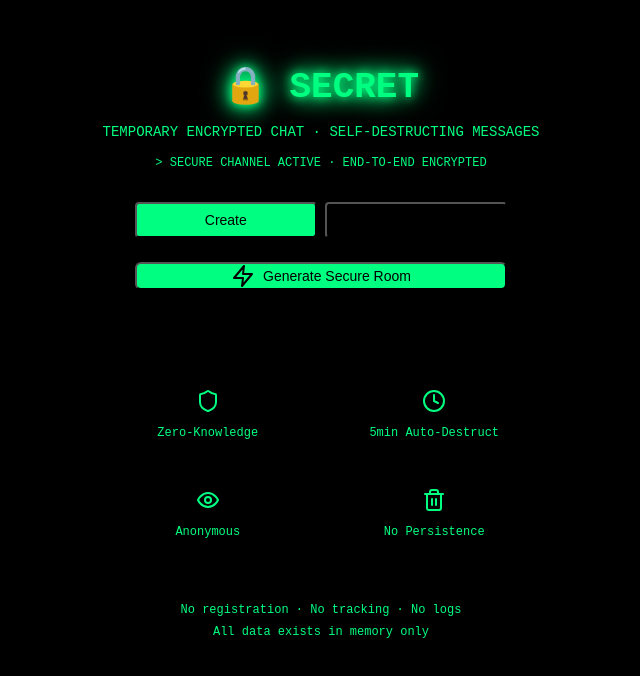
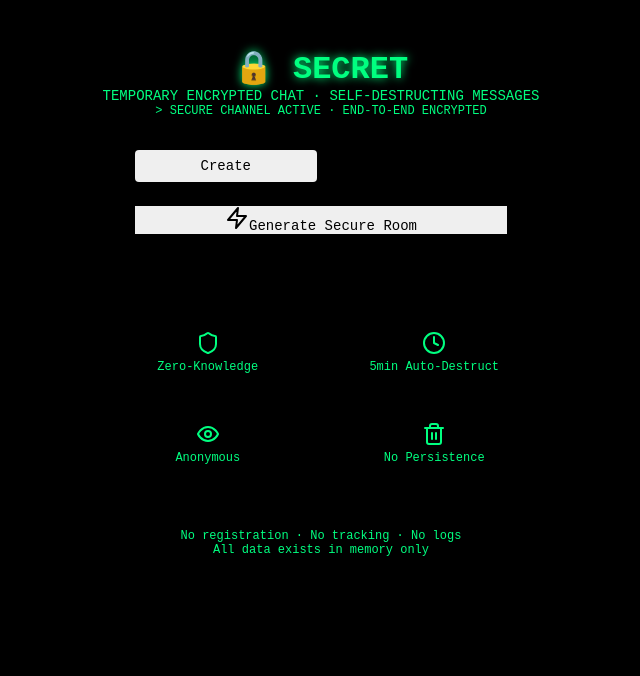
Before and after one commit to tlettesaid-hue/secret-chat-1, a React (Vite) app in the folder secret-chat/: page / in a window 1280 px wide. Shown: the top 676 px of the page, without its empty margins (319-959 px from the left). Built offline with nearby package versions, Linux system fonts and the light colour scheme; no server answers.

Commit message:
Update globals.css

```diff
--- a/secret-chat/src/styles/globals.css
+++ b/secret-chat/src/styles/globals.css
@@ -11,259 +11,143 @@ body {
   overflow-x: hidden;
 }
 
-.glow-text {
-  text-shadow: 0 0 10px #00ff80, 0 0 20px #00ff80, 0 0 30px #00ff80;
-}
-
-.glow-border {
-  box-shadow: 0 0 15px rgba(0, 255, 128, 0.3);
-}
-
-.scanline {
-  position: fixed;
-  top: 0;
-  left: 0;
-  width: 100%;
-  height: 100%;
-  background: linear-gradient(
-    to bottom,
-    transparent 50%,
-    rgba(0, 255, 128, 0.03) 50%
-  );
-  background-size: 100% 4px;
-  pointer-events: none;
-  z-index: 9999;
-  animation: scanline 8s linear infinite;
-}
-
-@keyframes scanline {
-  0% {
-    transform: translateY(-100%);
-  }
-  100% {
-    transform: translateY(100%);
-  }
-}
-
 .container {
   max-width: 1200px;
   margin: 0 auto;
   padding: 0 1rem;
 }
 
-.backdrop-blur-sm {
-  backdrop-filter: blur(8px);
+/* تنسيقات الأزرار */
+button {
+  border: none;
+  cursor: pointer;
+  font-family: inherit;
 }
 
-.animate-pulse {
-  animation: pulse 2s cubic-bezier(0.4, 0, 0.6, 1) infinite;
+.btn {
+  display: inline-flex;
+  align-items: center;
+  justify-content: center;
+  border-radius: 0.375rem;
+  font-size: 0.875rem;
+  font-weight: 500;
+  transition: all 0.2s;
+  padding: 0.5rem 1rem;
 }
 
-@keyframes pulse {
-  0%, 100% {
-    opacity: 1;
-  }
-  50% {
-    opacity: 0.5;
-  }
+.btn-primary {
+  background: #00ff80;
+  color: #000;
 }
 
-.animate-bounce {
-  animation: bounce 1s infinite;
+.btn-primary:hover {
+  background: #00cc66;
 }
 
-@keyframes bounce {
-  0%, 100% {
-    transform: translateY(-25%);
-    animation-timing-function: cubic-bezier(0.8,0,1,1);
-  }
-  50% {
-    transform: none;
-    animation-timing-function: cubic-bezier(0,0,0.2,1);
-  }
+.btn-outline {
+  border: 1px solid rgba(0, 255, 128, 0.3);
+  color: #00ff80;
+  background: transparent;
 }
 
-.sticky {
-  position: sticky;
+.btn-outline:hover {
+  background: rgba(0, 255, 128, 0.1);
 }
 
-.overflow-y-auto {
-  overflow-y: auto;
+/* تنسيقات الإدخال */
+input {
+  background: #000;
+  border: 1px solid rgba(0, 255, 128, 0.3);
+  color: #00ff80;
+  padding: 0.5rem 0.75rem;
+  border-radius: 0.375rem;
+  font-family: inherit;
 }
 
-.flex {
-  display: flex;
+input::placeholder {
+  color: rgba(0, 255, 128, 0.4);
 }
 
-.flex-col {
-  flex-direction: column;
-}
-
-.flex-1 {
-  flex: 1 1 0%;
-}
-
-.items-center {
-  align-items: center;
-}
-
-.justify-center {
-  justify-content: center;
-}
-
-.justify-between {
-  justify-content: space-between;
-}
-
-.grid {
-  display: grid;
-}
-
-.grid-cols-2 {
-  grid-template-columns: repeat(2, minmax(0, 1fr));
-}
-
-.gap-1 { gap: 0.25rem; }
-.gap-2 { gap: 0.5rem; }
-.gap-3 { gap: 0.75rem; }
-.gap-4 { gap: 1rem; }
+/* التخطيط */
+.flex { display: flex; }
+.flex-col { flex-direction: column; }
+.flex-1 { flex: 1; }
+.items-center { align-items: center; }
+.justify-center { justify-content: center; }
+.justify-between { justify-content: space-between; }
 
 .w-full { width: 100%; }
-.h-full { height: 100%; }
 .h-screen { height: 100vh; }
 .min-h-screen { min-height: 100vh; }
 
 .p-2 { padding: 0.5rem; }
 .p-4 { padding: 1rem; }
 .p-8 { padding: 2rem; }
-.px-3 { padding-left: 0.75rem; padding-right: 0.75rem; }
 .px-4 { padding-left: 1rem; padding-right: 1rem; }
-.px-8 { padding-left: 2rem; padding-right: 2rem; }
-.py-1 { padding-top: 0.25rem; padding-bottom: 0.25rem; }
 .py-2 { padding-top: 0.5rem; padding-bottom: 0.5rem; }
-.py-4 { padding-top: 1rem; padding-bottom: 1rem; }
-.py-6 { padding-top: 1.5rem; padding-bottom: 1.5rem; }
 .py-12 { padding-top: 3rem; padding-bottom: 3rem; }
 
-.m-0 { margin: 0; }
-.mb-2 { margin-bottom: 0.5rem; }
-.mb-4 { margin-bottom: 1rem; }
+.mt-2 { margin-top: 0.5rem; }
+.mt-12 { margin-top: 3rem; }
 .mb-6 { margin-bottom: 1.5rem; }
-.mt-1 { margin-top: 0.25rem; }
-.mt-2 { margin-top: 0.5rem; }
-.mt-4 { margin-top: 1rem; }
-.mt-12 { margin-top: 3rem; }
-.my-2 { margin-top: 0.5rem; margin-bottom: 0.5rem; }
-.my-3 { margin-top: 0.75rem; margin-bottom: 0.75rem; }
-.ml-auto { margin-left: auto; }
-.mr-auto { margin-right: auto; }
-.ml-4 { margin-left: 1rem; }
-.mr-4 { margin-right: 1rem; }
+
+.rounded { border-radius: 0.25rem; }
+.rounded-lg { border-radius: 0.5rem; }
 
 .text-center { text-align: center; }
 .text-xs { font-size: 0.75rem; }
 .text-sm { font-size: 0.875rem; }
 .text-lg { font-size: 1.125rem; }
-.text-4xl { font-size: 2.25rem; }
 
-.font-mono { font-family: 'Courier New', monospace; }
-.font-medium { font-weight: 500; }
-.font-bold { font-weight: 700; }
+.grid { display: grid; }
+.grid-cols-2 { grid-template-columns: repeat(2, 1fr); }
+.gap-2 { gap: 0.5rem; }
+.gap-4 { gap: 1rem; }
 
-.rounded { border-radius: 0.25rem; }
-.rounded-sm { border-radius: 0.125rem; }
-.rounded-md { border-radius: 0.375rem; }
-.rounded-lg { border-radius: 0.5rem; }
-.rounded-xl { border-radius: 0.75rem; }
-.rounded-2xl { border-radius: 1rem; }
+/* تأثيرات خاصة */
+.glow-text {
+  text-shadow: 0 0 10px #00ff80;
+}
 
-.border { border-width: 1px; }
-.border-b { border-bottom-width: 1px; }
-.border-t { border-top-width: 1px; }
+.backdrop-blur-sm {
+  backdrop-filter: blur(8px);
+}
 
-.border-green-500 { border-color: #00ff80; }
-.border-green-500\\/20 { border-color: rgba(0, 255, 128, 0.2); }
-.border-green-500\\/30 { border-color: rgba(0, 255, 128, 0.3); }
-.border-red-500\\/30 { border-color: rgba(255, 0, 0, 0.3); }
-.border-gray-600 { border-color: #4b5563; }
+.border-green-500 {
+  border-color: #00ff80;
+}
 
-.bg-black { background-color: #000000; }
-.bg-black\\/50 { background-color: rgba(0, 0, 0, 0.5); }
-.bg-black\\/80 { background-color: rgba(0, 0, 0, 0.8); }
-.bg-gray-800 { background-color: #1f2937; }
-.bg-green-500 { background-color: #00ff80; }
-.bg-red-500 { background-color: #ff0000; }
-.bg-yellow-500 { background-color: #eab308; }
+.border-green-500\\/20 {
+  border-color: rgba(0, 255, 128, 0.2);
+}
 
-.bg-gradient-to-br { background-image: linear-gradient(to bottom right, var(--tw-gradient-stops)); }
-.from-green-500 { --tw-gradient-from: #00ff80; --tw-gradient-to: rgba(0, 255, 128, 0); --tw-gradient-stops: var(--tw-gradient-from), var(--tw-gradient-to); }
-.to-green-600 { --tw-gradient-to: #00cc66; }
-.from-red-500 { --tw-gradient-from: #ff0000; --tw-gradient-to: rgba(255, 0, 0, 0); --tw-gradient-stops: var(--tw-gradient-from), var(--tw-gradient-to); }
-.to-red-600 { --tw-gradient-to: #cc0000; }
+.border-green-500\\/30 {
+  border-color: rgba(0, 255, 128, 0.3);
+}
 
-.text-green-400 { color: #00ff80; }
-.text-green-500 { color: #00ff80; }
-.text-green-500\\/40 { color: rgba(0, 255, 128, 0.4); }
-.text-green-500\\/60 { color: rgba(0, 255, 128, 0.6); }
-.text-red-400 { color: #ff0000; }
-.text-gray-300 { color: #d1d5db; }
-.text-black { color: #000000; }
-.text-white { color: #ffffff; }
+.text-green-400 {
+  color: #00ff80;
+}
 
-.opacity-50 { opacity: 0.5; }
-.opacity-75 { opacity: 0.75; }
+.text-green-500\\/60 {
+  color: rgba(0, 255, 128, 0.6);
+}
 
-.hidden { display: none; }
-.inline { display: inline; }
-.inline-flex { display: inline-flex; }
-.block { display: block; }
+.bg-black {
+  background: #000;
+}
 
-.relative { position: relative; }
-.absolute { position: absolute; }
-.inset-0 { top: 0; right: 0; bottom: 0; left: 0; }
-.-left-2 { left: -0.5rem; }
-.-right-2 { right: -0.5rem; }
-.top-0 { top: 0; }
-.top-3 { top: 0.75rem; }
-.z-10 { z-index: 10; }
-.z-9999 { z-index: 9999; }
+.bg-black\\/50 {
+  background: rgba(0, 0, 0, 0.5);
+}
 
-.overflow-hidden { overflow: hidden; }
+.bg-black\\/80 {
+  background: rgba(0, 0, 0, 0.8);
+}
 
-.transition-colors { transition-property: color, background-color, border-color; transition-timing-function: cubic-bezier(0.4, 0, 0.2, 1); transition-duration: 150ms; }
-.transition-opacity { transition-property: opacity; transition-timing-function: cubic-bezier(0.4, 0, 0.2, 1); transition-duration: 150ms; }
-.duration-300 { transition-duration: 300ms; }
-
-.break-words { word-wrap: break-word; }
-.truncate { overflow: hidden; text-overflow: ellipsis; white-space: nowrap; }
-.tracking-wider { letter-spacing: 0.05em; }
-.tracking-widest { letter-spacing: 0.1em; }
-.uppercase { text-transform: uppercase; }
-
-.flex-shrink-0 { flex-shrink: 0; }
-.min-w-0 { min-width: 0; }
-.max-w-md { max-width: 28rem; }
-.max-w-2xl { max-width: 42rem; }
-.max-w-full { max-width: 100%; }
-
-.space-y-2 > * + * { margin-top: 0.5rem; }
-.space-y-4 > * + * { margin-top: 1rem; }
-.space-y-6 > * + * { margin-top: 1.5rem; }
-
-.focus-visible\\:outline-none:focus-visible { outline: 2px solid transparent; outline-offset: 2px; }
-.focus-visible\\:ring-2:focus-visible { --tw-ring-offset-shadow: var(--tw-ring-inset) 0 0 0 var(--tw-ring-offset-width) var(--tw-ring-offset-color); --tw-ring-shadow: var(--tw-ring-inset) 0 0 0 calc(2px + var(--tw-ring-offset-width)) var(--tw-ring-color); box-shadow: var(--tw-ring-offset-shadow), var(--tw-ring-shadow), var(--tw-shadow, 0 0 #0000); }
-.focus-visible\\:ring-green-500:focus-visible { --tw-ring-color: #00ff80; }
-
-.hover\\:bg-green-500\\/10:hover { background-color: rgba(0, 255, 128, 0.1); }
-.hover\\:bg-green-600:hover { background-color: #00cc66; }
-.hover\\:opacity-100:hover { opacity: 1; }
-
-.disabled\\:pointer-events-none:disabled { pointer-events: none; }
-.disabled\\:cursor-not-allowed:disabled { cursor: not-allowed; }
-.disabled\\:opacity-50:disabled { opacity: 0.5; }
-
+/* للشاشات المتوسطة */
 @media (min-width: 768px) {
   .md\\:grid-cols-4 {
-    grid-template-columns: repeat(4, minmax(0, 1fr));
+    grid-template-columns: repeat(4, 1fr);
   }
 }
```
